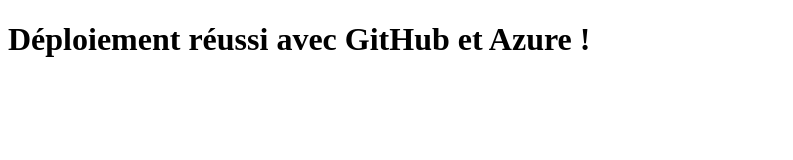
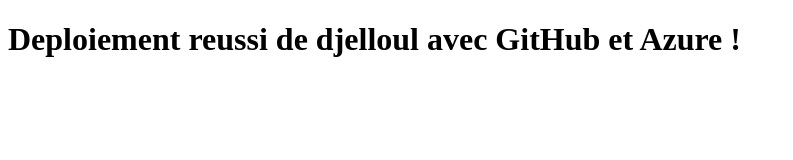
Before and after one commit to joker1771/azure, a plain HTML site: page index.html in a window 1280 px wide. Shown: the whole page, without its empty margins (0-793 px from the left). Drawn offline with Linux system fonts and the light colour scheme.

Commit message:
Update index.html

```diff
--- a/index.html
+++ b/index.html
@@ -4,6 +4,6 @@
   <title>Hello Azure</title>
 </head>
 <body>
-  <h1>Déploiement réussi avec GitHub et Azure !</h1>
+  <h1>Deploiement reussi de djelloul avec GitHub et Azure !</h1>
 </body>
 </html>
```
